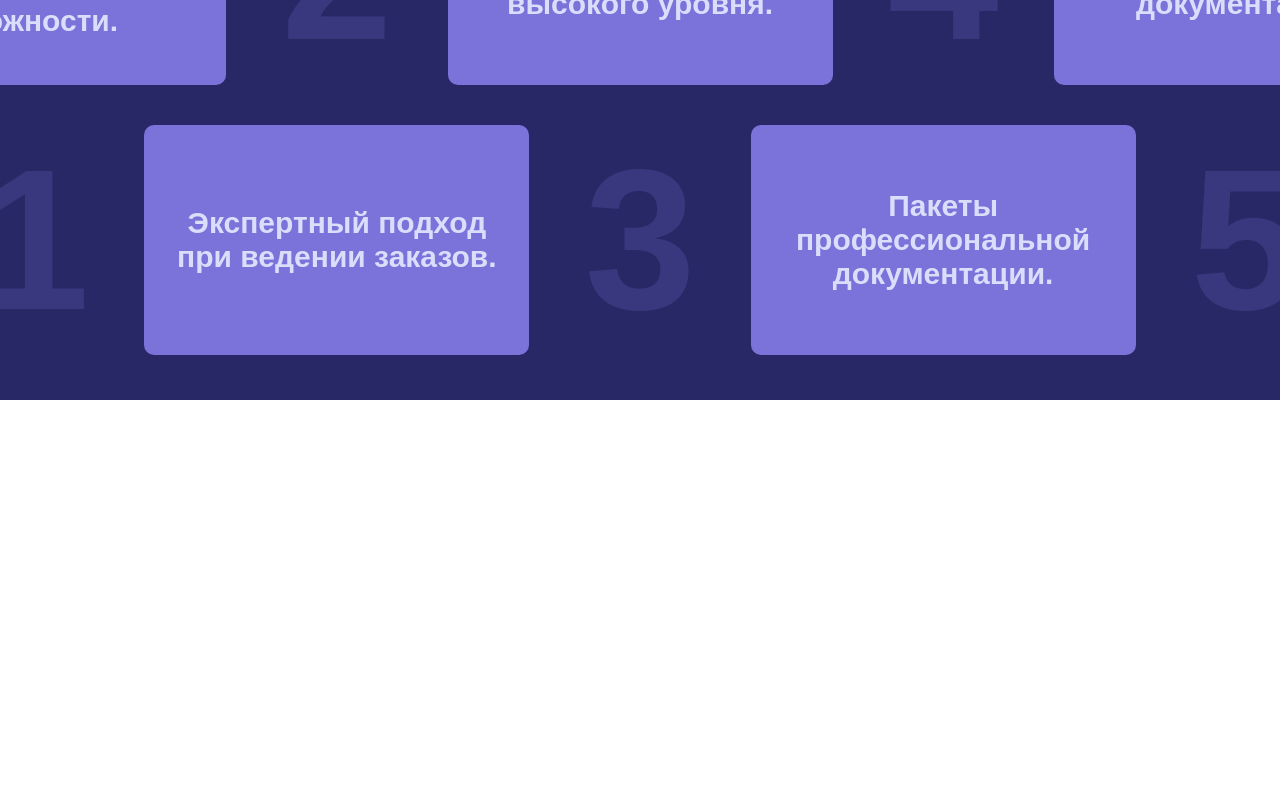
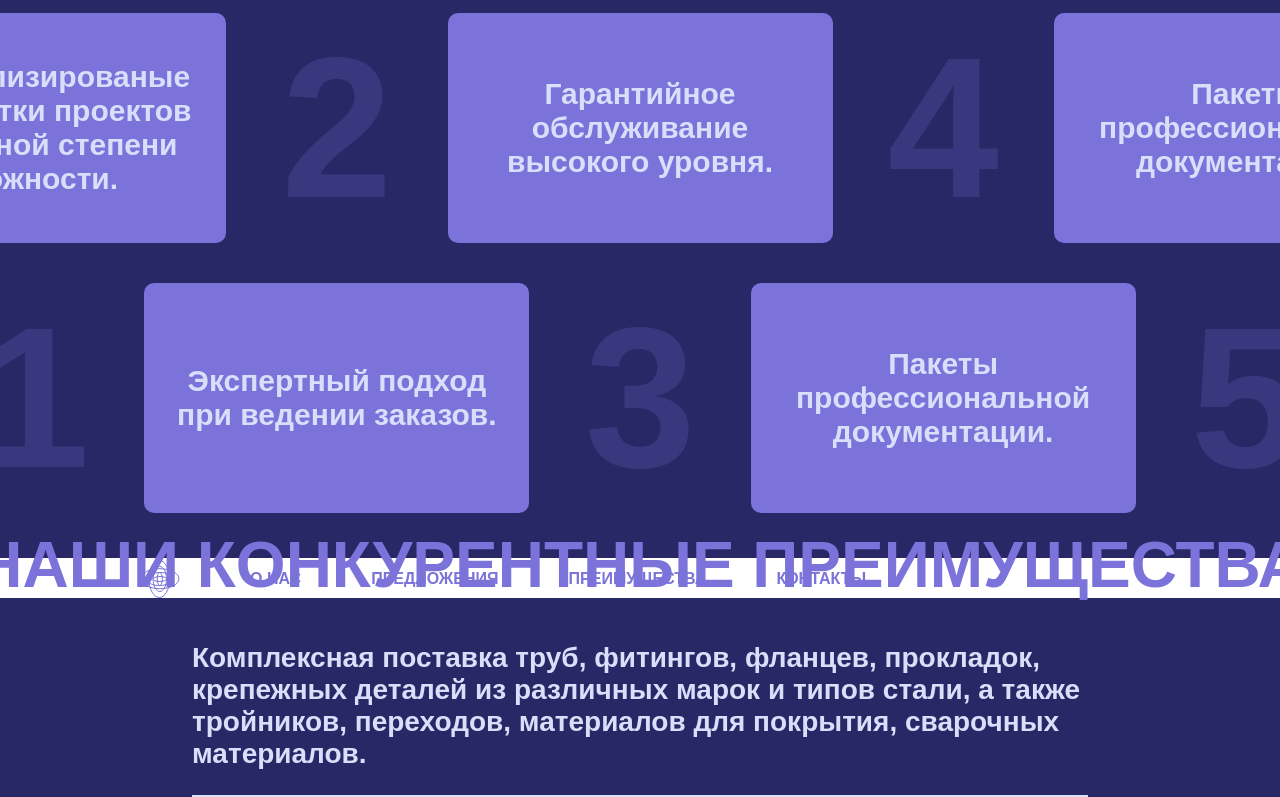
Before and after one commit to UlianaFomina/BelTopAgent, a React (Create React App) app: page / in a window 1280 px wide. Shown: the part 2000-2797 px from the top of the page. Before the commit the page ends 2400 px from the top, so only its background shows below. Built offline with nearby package versions, Linux system fonts and the light colour scheme; a web font is replaced by a local one.

Commit message:
feat: :sparkles: add benefits and contact block

```diff
--- /dev/null
+++ b/src/components/Benefits/Benefits.tsx
@@ -0,0 +1,25 @@
+import React from "react";
+import "./index.css";
+
+import { texts } from "../../theme/infoObjects/all.ts";
+
+export const Benefits = () => {
+  const options = Object.values(texts.benefits.options);
+  return (
+    <div className="benefits">
+      <h3 className="benefits-title">{texts.benefits.title}</h3>
+      <div className="benefits-option-list">
+        {options.map((option, index) => {
+          return (
+            <div className="option-container">
+              <p key={index} className="option-text">
+                {option}
+              </p>
+              <div className="option-line" />
+            </div>
+          );
+        })}
+      </div>
+    </div>
+  );
+};
--- /dev/null
+++ b/src/components/Benefits/index.css
@@ -0,0 +1,38 @@
+.benefits{
+    height: 100%;
+    width: 100%;
+    display: flex;
+    flex-direction: column;
+    justify-content: center;
+    align-items: center;
+    background-color: var(--bg-dark);
+}
+.benefits-title{
+    color: var(--dark-violet);
+    font-size: 64px;
+    margin-bottom: 40px;
+    margin-top: 60px;
+}
+.benefits-option-list{
+    display: flex;
+    flex-direction: column;
+    width: 100%;
+    gap: 20px;
+}
+.option-container{
+    margin: 0 auto;
+    display: flex;
+    width: 70%;
+    flex-direction: column;
+    gap: 25px;
+}
+.option-text{
+    width: 100%;
+    font-size: 28px;
+    color: var(--lite-violet);
+}
+.option-line{
+    width: 100%;
+    height: 2px;
+    background-color: var(--lite-violet);
+}
--- /dev/null
+++ b/src/components/Contacts/Contacts.tsx
@@ -0,0 +1,26 @@
+import React from "react";
+import "./index.css";
+
+import { texts } from "../../theme/infoObjects/all.ts";
+import { Header } from "../Header/Header.tsx";
+
+export const Contacts = () => {
+  return (
+    <div className="contacts">
+      <div className="contacts-content">
+        <Header location="contacts" />
+        <div className="contacts-line" />
+        <div className="contacts-section">
+          <p className="contacts-text">{texts.contacts.adress1}</p>
+          <p className="contacts-text">{texts.contacts.adress2}</p>
+        </div>
+        <div className="contacts-line" />
+        <div className="contacts-section" style={{ gap: 20 }}>
+          <a href="tel:+375296182295">{texts.contacts.phone}</a>
+          <a href="mailto:beltopagent@gmail.com">{texts.contacts.mail}</a>
+          <a href="http/beltopagent.by">{texts.contacts.webSite}</a>
+        </div>
+      </div>
+    </div>
+  );
+};
--- /dev/null
+++ b/src/components/Contacts/index.css
@@ -0,0 +1,25 @@
+.contacts{
+    background-color: var(--lite-violet);
+    padding: 50px 0;
+    display: flex;
+    justify-content: center;
+}
+.contacts-content{
+    display: flex;
+    flex-direction: row;
+    gap: 150px;
+
+}
+.contacts-line{
+    min-width: 2px;
+    background-color: #fff;
+    min-height: 100%;
+}
+.contacts-section{
+    display: flex;
+    flex-direction: column;
+    justify-content: center;
+}
+.contacts-text{
+    align-self: center;
+}
--- a/src/components/Header/Header.tsx
+++ b/src/components/Header/Header.tsx
@@ -3,9 +3,19 @@ import "./index.css";
 import { LogoMini } from "../../theme/icons/LogoMini.tsx";
 import { titles } from "../../theme/infoObjects/all.ts";
 
-export const Header = () => {
+interface IHeaderProps {
+  location?: "main" | "about" | "benefits" | "offers" | "contacts";
+}
+
+export const Header = ({ location }: IHeaderProps) => {
   return (
-    <div className="header-container">
+    <div
+      className="header-container"
+      style={{
+        flexDirection: location === "contacts" ? "column" : "row",
+        gap: location === "contacts" ? 15 : 70,
+      }}
+    >
       <LogoMini />
       <a href="/#">{titles.aboutUs}</a>
       <a href="/#">{titles.offers}</a>
--- a/src/components/Header/index.css
+++ b/src/components/Header/index.css
@@ -4,6 +4,6 @@
   align-items: center;
   margin-top: 40px;
   margin-left: 140px;
-  position: fixed;
-  top: 0;
+  /* position: relative; */
+  top: 0
 }
--- a/src/components/Layout/Layout.tsx
+++ b/src/components/Layout/Layout.tsx
@@ -4,12 +4,13 @@ import { Header } from "../Header/Header.tsx";
 
 interface ILayoutProps {
   children?: ReactElement;
+  location?: "main" | "about" | "benefits" | "offers" | "contacts";
 }
 
-export const Layout = ({ children }: ILayoutProps) => {
+export const Layout = ({ children, location }: ILayoutProps) => {
   return (
     <div className="layout">
-      <Header />
+      <Header location={location} />
       {children}
     </div>
   );
--- a/src/pages/MainPage/MainPage.tsx
+++ b/src/pages/MainPage/MainPage.tsx
@@ -4,6 +4,8 @@ import { Layout } from "../../components/Layout/Layout.tsx";
 import { Main } from "../../components/Main/Main.tsx";
 import { AboutUs } from "../../components/AboutUs/AboutUs.tsx";
 import { Offers } from "../../components/Offers/Offers.tsx";
+import { Benefits } from "../../components/Benefits/Benefits.tsx";
+import { Contacts } from "../../components/Contacts/Contacts.tsx";
 
 export const MainPage = () => {
   return (
@@ -17,6 +19,10 @@ export const MainPage = () => {
       <Layout>
         <Offers />
       </Layout>
+      <Layout>
+        <Benefits />
+      </Layout>
+      <Contacts />
     </>
   );
 };
--- a/src/theme/infoObjects/all.ts
+++ b/src/theme/infoObjects/all.ts
@@ -26,6 +26,7 @@ export const texts = {
   },
   benefits: {
     title: "НАШИ КОНКУРЕНТНЫЕ ПРЕИМУЩЕСТВА",
+    options: {
       option1:
         "Комплексная поставка труб, фитингов, фланцев, прокладок, крепежных деталей из различных марок и типов стали, а также тройников, переходов, материалов для покрытия, сварочных материалов.",
       option2:
@@ -36,6 +37,7 @@ export const texts = {
         "Перед отгрузкой продукция проходит индивидуальные испытания, маркировку, финальную обработку и упаковку;- мы проводим проверку всего поступающего материала, сертификатов и маркировок.",
       option5: "Сертификат EN 10204.3.1 выдаётся на каждую партию продукции.",
     },
+  },
   contacts: {
     adress1: "220114, г. Минск,",
     adress2: "ул. Филимонова, 25б, пом. 510",
```
Lines whose indentation alone changed are shown as unchanged.
